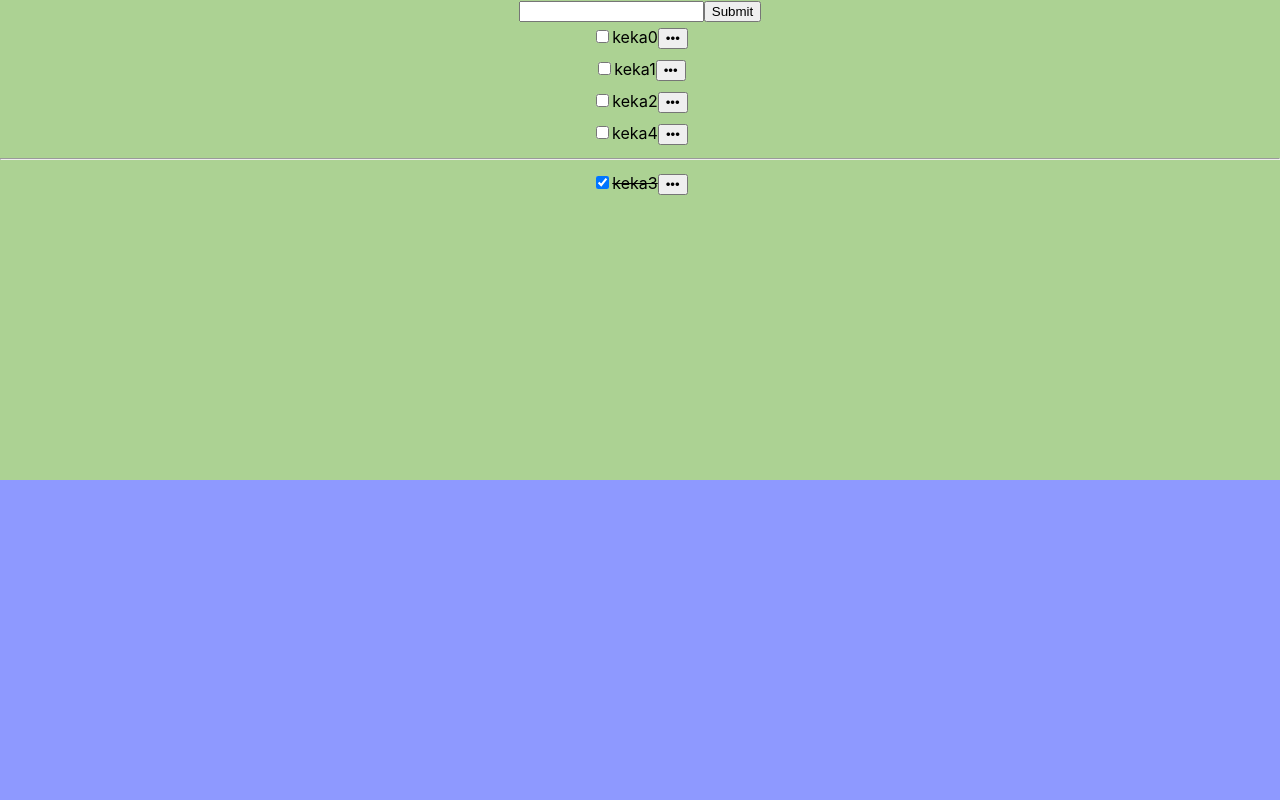
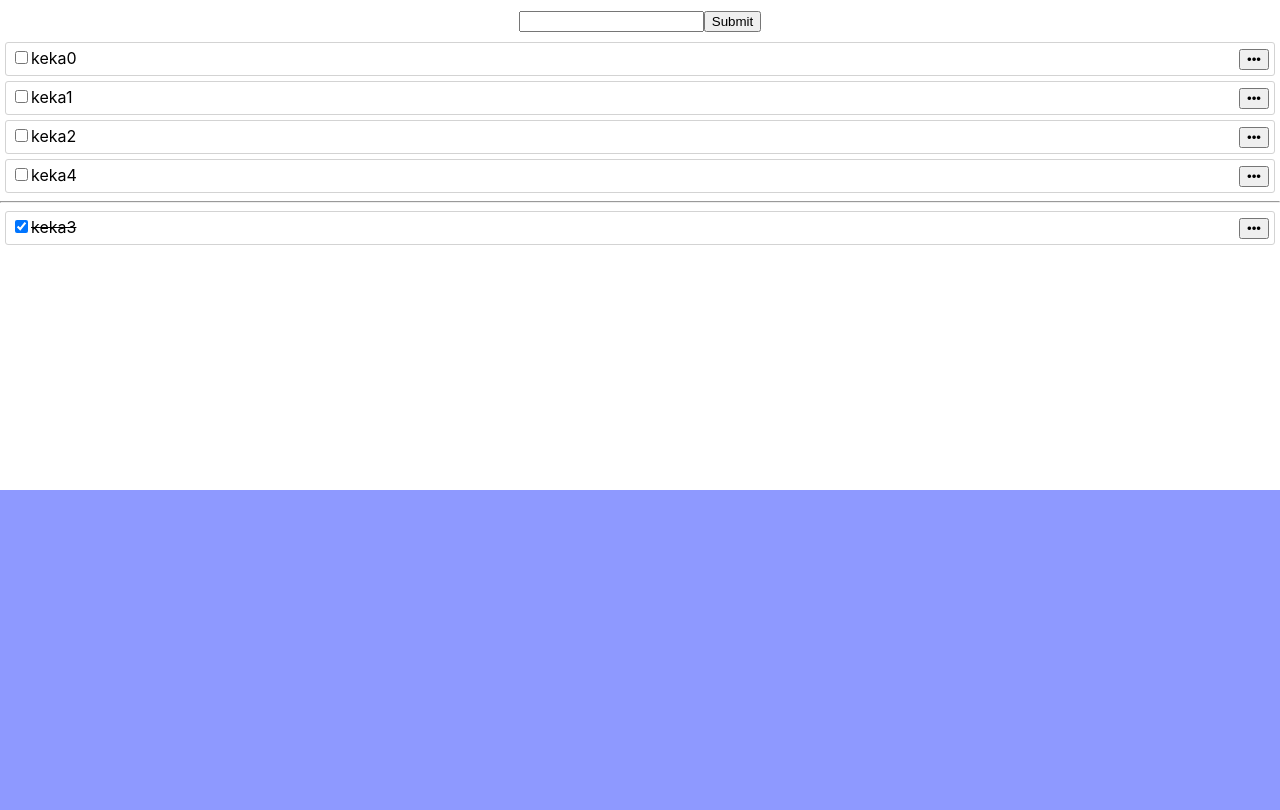
Before and after one commit to BonIlcer/todo-list, a React (Create React App) app: page / in a window 1280 px wide. Built offline with nearby package versions, Linux system fonts and the light colour scheme.

Commit message:
Change components style

```diff
--- /dev/null
+++ b/src/AddTask/AddTask.css
@@ -0,0 +1,3 @@
+.add-task-wrapper {
+  margin: 10px;
+}
--- a/src/AddTask/AddTask.js
+++ b/src/AddTask/AddTask.js
@@ -1,4 +1,5 @@
 import React, { useState } from "react";
+import "./AddTask.css";
 
 function AddTask({ dispatch }) {
   const [description, setDescription] = useState("");
--- a/src/App.css
+++ b/src/App.css
@@ -1,5 +1,5 @@
 .App {
   height: 60vh;
-  background-color: rgba(174, 214, 140, 0.938);
+  background-color: white;
   text-align: center;
 }
--- a/src/ToDoItem/ToDoItem.css
+++ b/src/ToDoItem/ToDoItem.css
@@ -1,7 +1,25 @@
 .todo-item {
+  margin: 5px;
   padding: 5px;
+  border-radius: 3px;
+  border-style: solid;
+  border-width: 1px;
+  border-color: rgb(211, 211, 211);
+  display: flex;
+  justify-content: space-between;
 }
-.description-wrapper,
-.button-wrapper {
-  display: inline;
+.description-wrapper {
+  text-align: left;
+  width: 100%;
 }
+
+.text-input {
+  border-width: 0px 0px 1px 0px;
+  padding: 0;
+  font-size: 16px;
+  font-family: inherit;
+}
+
+.text-input:focus {
+  outline: none;
+}
--- a/src/ToDoItem/ToDoItem.js
+++ b/src/ToDoItem/ToDoItem.js
@@ -37,7 +37,12 @@
             {description}
           </label>
         ) : (
-          <input onChange={updateText} type="text" value={description} />
+          <input
+            className="text-input"
+            onChange={updateText}
+            type="text"
+            value={description}
+          />
         )}
       </div>
       <div className="button-wrapper">
```
